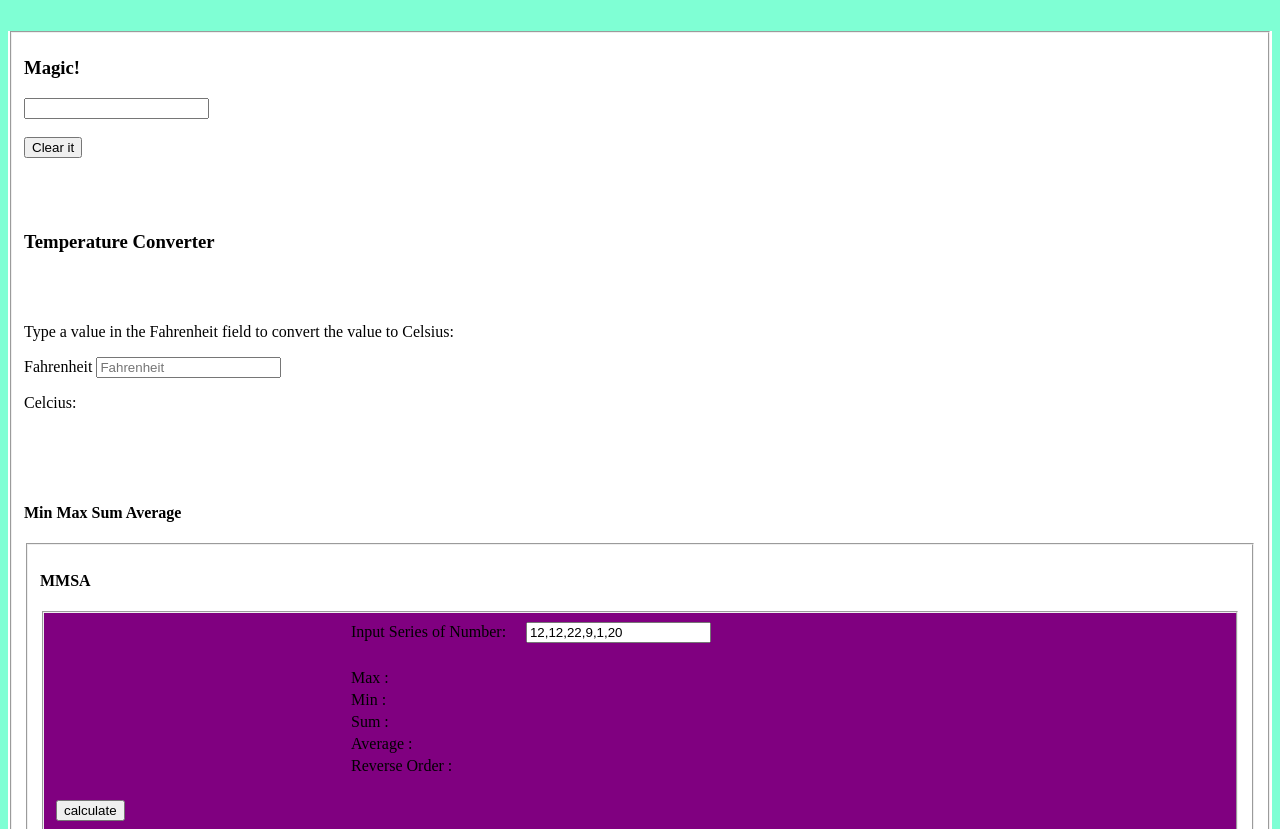
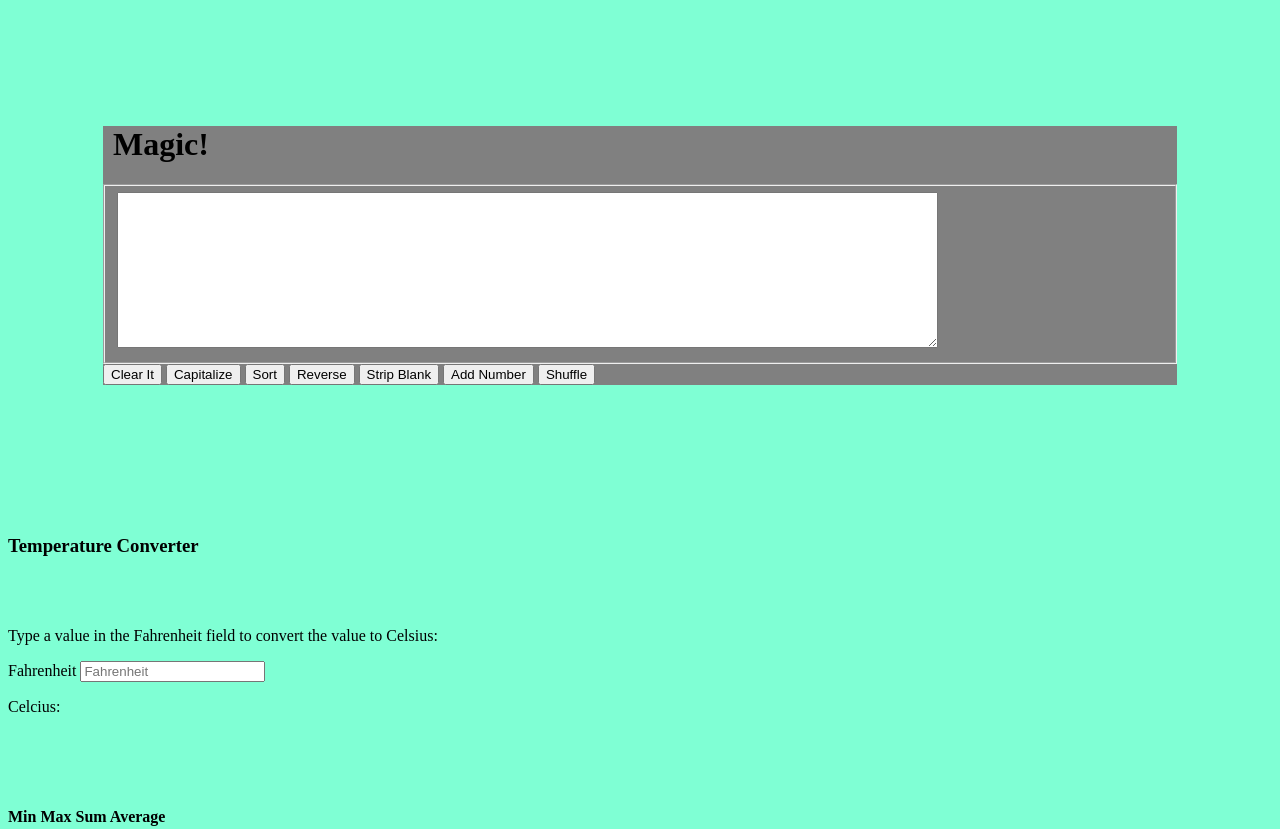
Before and after one commit to DSrijon01/AssignmentV2, a plain HTML site: page index.html in a window 1280 px wide. Shown: the part 560-1389 px from the top of the page. Drawn offline with Linux system fonts and the light colour scheme; a script that the page names is missing.

Commit message:
Final Done

```diff
--- a/index.html
+++ b/index.html
@@ -34,13 +34,30 @@ function weightConverter(valNum) {
 </br></br>
     <button onclick="newQuote()">New Quote</button>
 <script src="java.jss"> </script>
+
+
 <H2>Magic Page</H2></br></br>
-    <form style="background-color: white">
-        <fieldset>
-            <h3>Magic!</h3>
-            <input type="text" id="myInput"> <br><br>
-  <button onclick="document.getElementById('myInput').value = ''">Clear it</button>
-</br></br></br></br>
+ <div style="background-color: gray; margin: 95px;">
+        <h1 style="margin-left: 10px; margin-top: 5px;">Magic!</h1>
+        <fieldset style="margin-right: auto; margin-left: auto;">
+            <textarea name="txtbox" id="idtxtarea" cols="100" rows="10"></textarea>
+        </fieldset>
+        <div class="btn_arae">
+            <button onclick="fnc_clr('idtxtarea')">Clear It</button>
+            <button onclick="fnc_case('idtxtarea')">Capitalize</button>
+            <button onclick="fnc_sort('idtxtarea')">Sort</button>
+            <button onclick="fnc_rev('idtxtarea')">Reverse</button>
+            <button onclick="fnc_bnk('idtxtarea')">Strip Blank</button>
+            <button onclick="fnc_add('idtxtarea')">Add Number</button>
+            <button onclick="fnc_ran('idtxtarea')">Shuffle</button>
+        </div>
+        <script src="Java.jss"> </script>
+        <p id="pck"></p>
+    </div>
+</br></br>
+
+
+
 
 
 <H3>Temperature Converter</H2></br></br>
```
Also changed, not shown: 1 other file.
